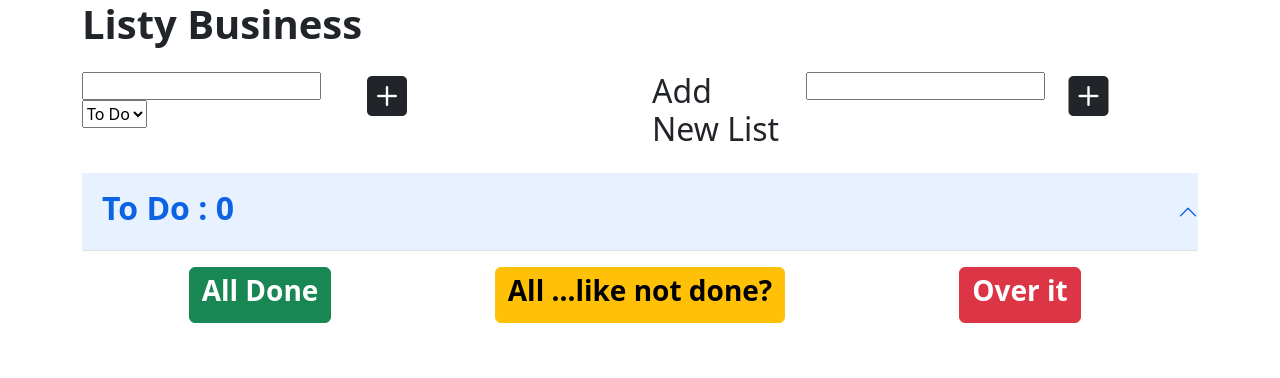
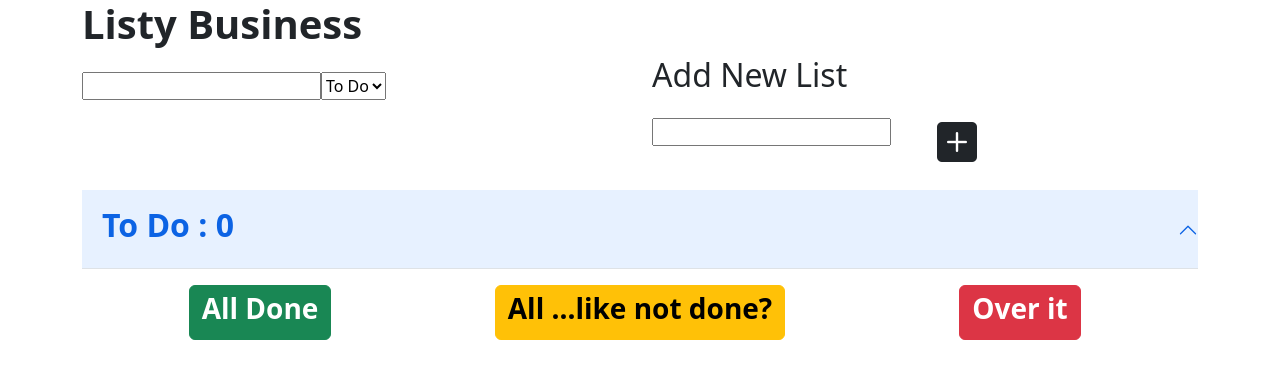
Before and after one commit to tkcthulhu/listy-business, a React (Create React App) app in the folder app/: page / in a window 1280 px wide. Shown: the top 378 px of the page. Built offline with nearby package versions, Linux system fonts and the light colour scheme.

Commit message:
enter key functionality added

```diff
--- a/app/package.json
+++ b/app/package.json
@@ -1,4 +1,5 @@
 {
+  "homepage": "http://tkcthulhu.github.io/listy-business",
   "name": "app",
   "version": "0.1.0",
   "private": true,
@@ -8,6 +9,7 @@
     "@testing-library/user-event": "^13.5.0",
     "bootstrap": "^5.2.2",
     "bootstrap-icons": "^1.9.1",
+    "gh-pages": "^4.0.0",
     "icons": "^1.0.0",
     "react": "^18.2.0",
     "react-dom": "^18.2.0",
@@ -18,7 +20,9 @@
     "start": "react-scripts start",
     "build": "react-scripts build",
     "test": "react-scripts test",
-    "eject": "react-scripts eject"
+    "eject": "react-scripts eject",
+    "predeploy": "npm run build",
+    "deploy": "gh-pages -d build"
   },
   "eslintConfig": {
     "extends": [
--- a/app/src/MultiList.jsx
+++ b/app/src/MultiList.jsx
@@ -21,14 +21,15 @@ export function MultiList(props) {
 
     return(
     <div className="col">
-        <div className="row inputRow">
-            <div className="col">
+            <div className="row">
                 <h2>Add New List</h2>
             </div>
+        <div className="row inputRow">
             <div className="col">
                 <input
                     ref={userList}
                     className='inputItem'
+                    onKeyPress={(event) => {if (event.key === 'Enter') {addList()}}}
                 />
             </div>
             <div className="col">
--- a/app/src/UserInput.jsx
+++ b/app/src/UserInput.jsx
@@ -52,6 +52,7 @@ function UserInput(props) {
                     ref={userInput}
                     className='inputItem'
                     id={id}
+                    onKeyPress={(event) => {if (event.key === 'Enter') {addItem()}}}
                 />
                 <select
                     name="list"
@@ -62,15 +63,6 @@ function UserInput(props) {
                     {userListsBuild()}
                 </select>
             </div>
-            <div className="col">
-                <h1>
-                    <i
-                        className="bi bi-plus-square-fill icon"
-                        onClick={() => {addItem()}}
-                        id={id}
-                    />
-                </h1>
-            </div>
         </div>
     </div>
     )
```
Also changed, not shown: 1 other file (tests, documents, lock files or other folders).
